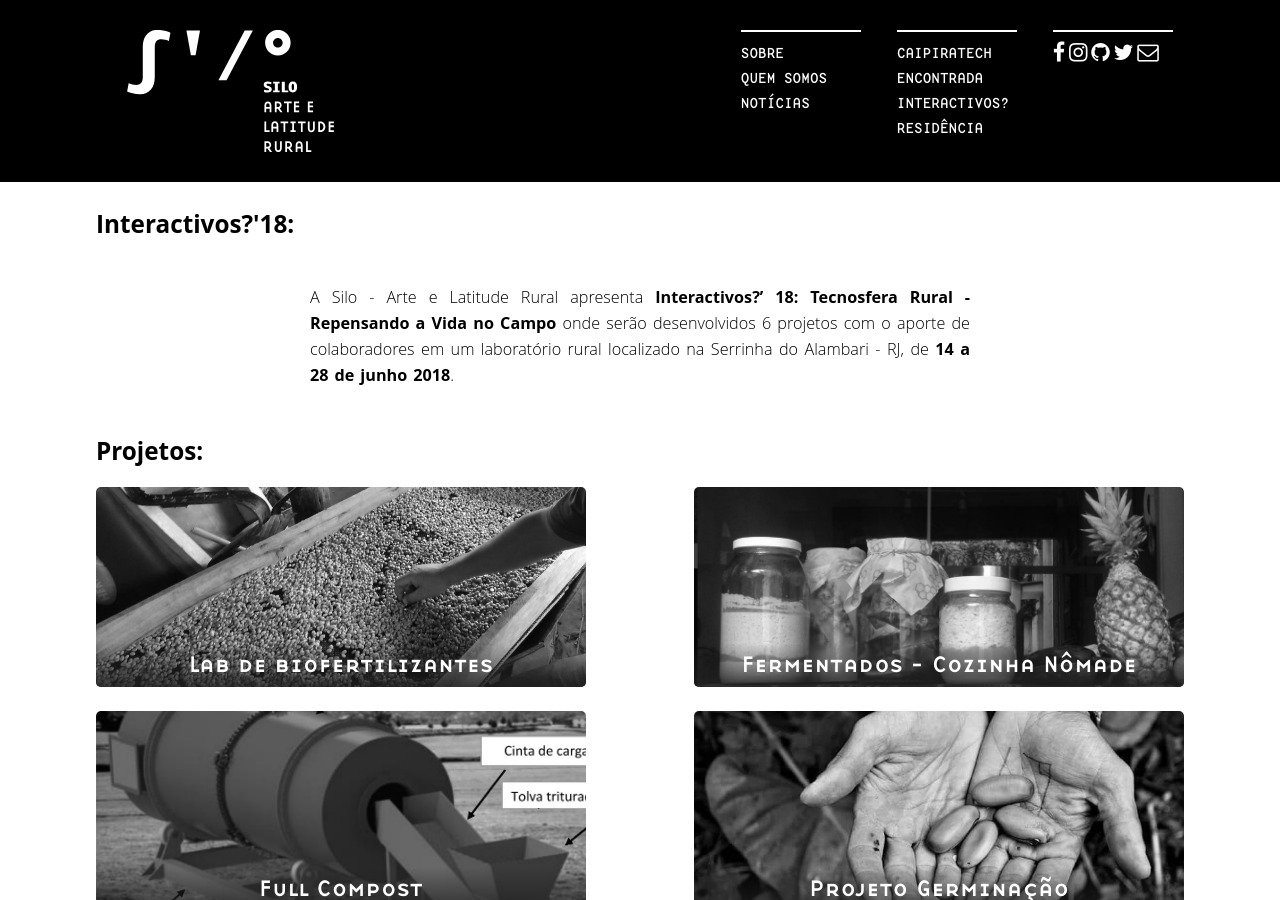
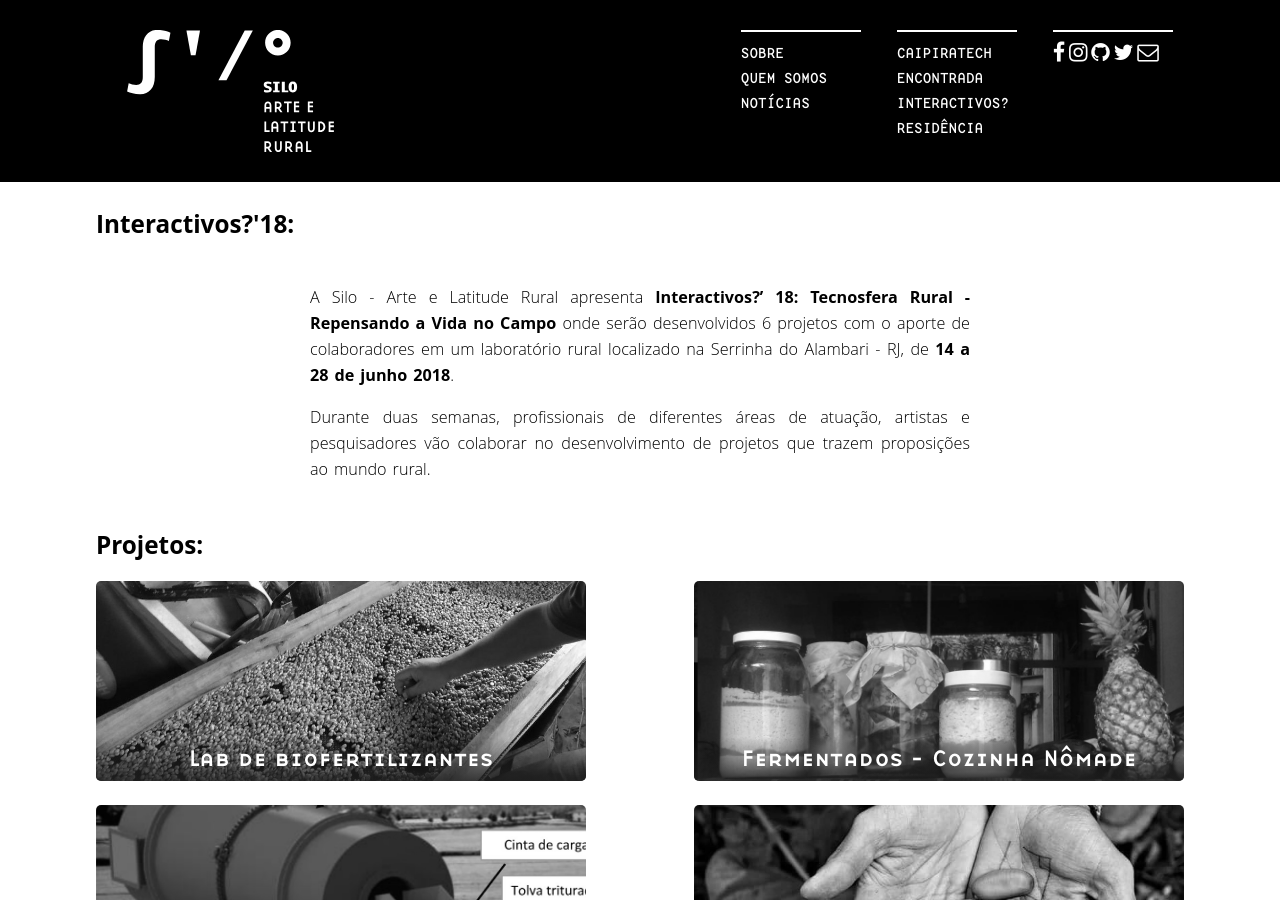
Before and after one commit to associacaosilo/interactivos2018, a Jekyll site: the page built from _pages/index.md, in a window 1280 px wide and 900 px high. Built offline with Jekyll 4.4.1, drawn with Linux system fonts in a browser that asks for light colours; nearby versions of some CDN libraries.

Commit message:
updates index text

```diff
--- a/_pages/index.md
+++ b/_pages/index.md
@@ -5,3 +5,5 @@ subtitle: Tecnosfera Rural
 permalink: /
 ---
 A Silo - Arte e Latitude Rural apresenta **Interactivos?’ 18: Tecnosfera Rural - Repensando a Vida no Campo** onde serão desenvolvidos 6 projetos com o aporte de colaboradores em um laboratório rural localizado na Serrinha do Alambari - RJ, de **14 a 28 de junho 2018**.
+
+Durante duas semanas, profissionais de diferentes áreas de atuação, artistas e pesquisadores vão colaborar no desenvolvimento de projetos que trazem proposições ao mundo rural.
```
